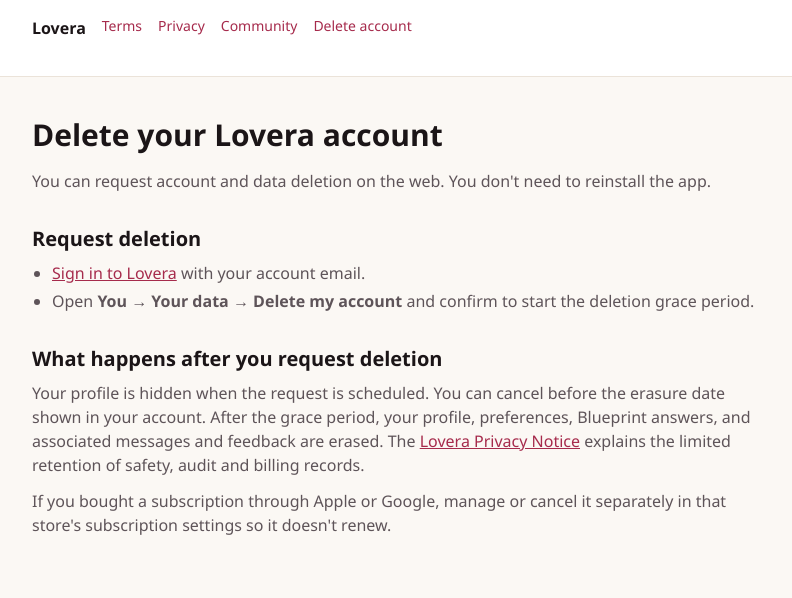
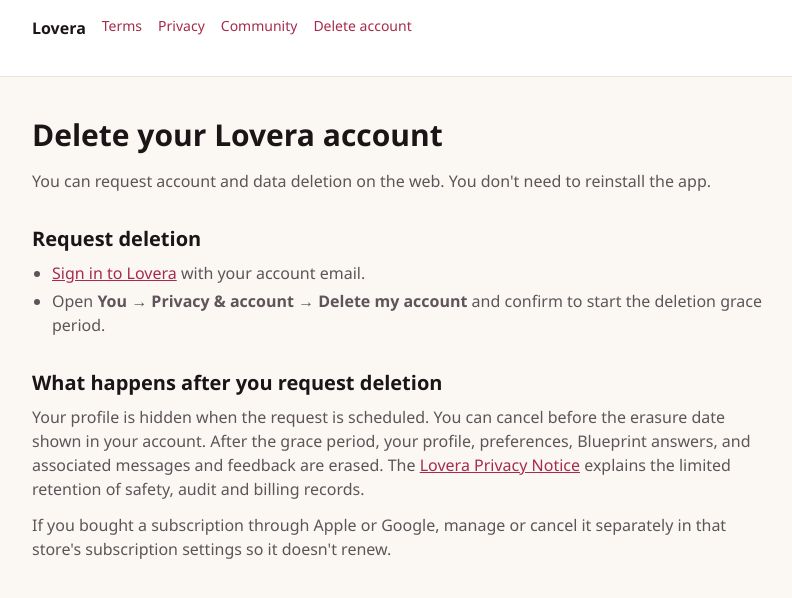
Before and after one commit to BHDossantos/LOVERA, a Next.js app in the folder apps/web/: page /legal/delete-account in a window 1280 px wide. Shown: the top 598 px of the page, without its empty margins (240-1032 px from the left). Built offline with nearby package versions, Linux system fonts and the light colour scheme; no server answers.

Commit message:
Use the actual Web Privacy & account label in deletion instructions

```diff
--- a/apps/web/src/app/legal/delete-account/page.tsx
+++ b/apps/web/src/app/legal/delete-account/page.tsx
@@ -15,7 +15,7 @@ export default function DeleteAccountPage() {
       <H2>Request deletion</H2>
       <UL items={[
         <> <Link href="/welcome" className="text-action underline">Sign in to Lovera</Link> with your account email.</>,
-        <>Open <strong>You → Your data → Delete my account</strong> and confirm to start the deletion grace period.</>,
+        <>Open <strong>You → Privacy &amp; account → Delete my account</strong> and confirm to start the deletion grace period.</>,
       ]} />
       {privacyEmail && (
         <P>
```
Also changed, not shown: 1 other file (tests, documents, lock files or other folders).
